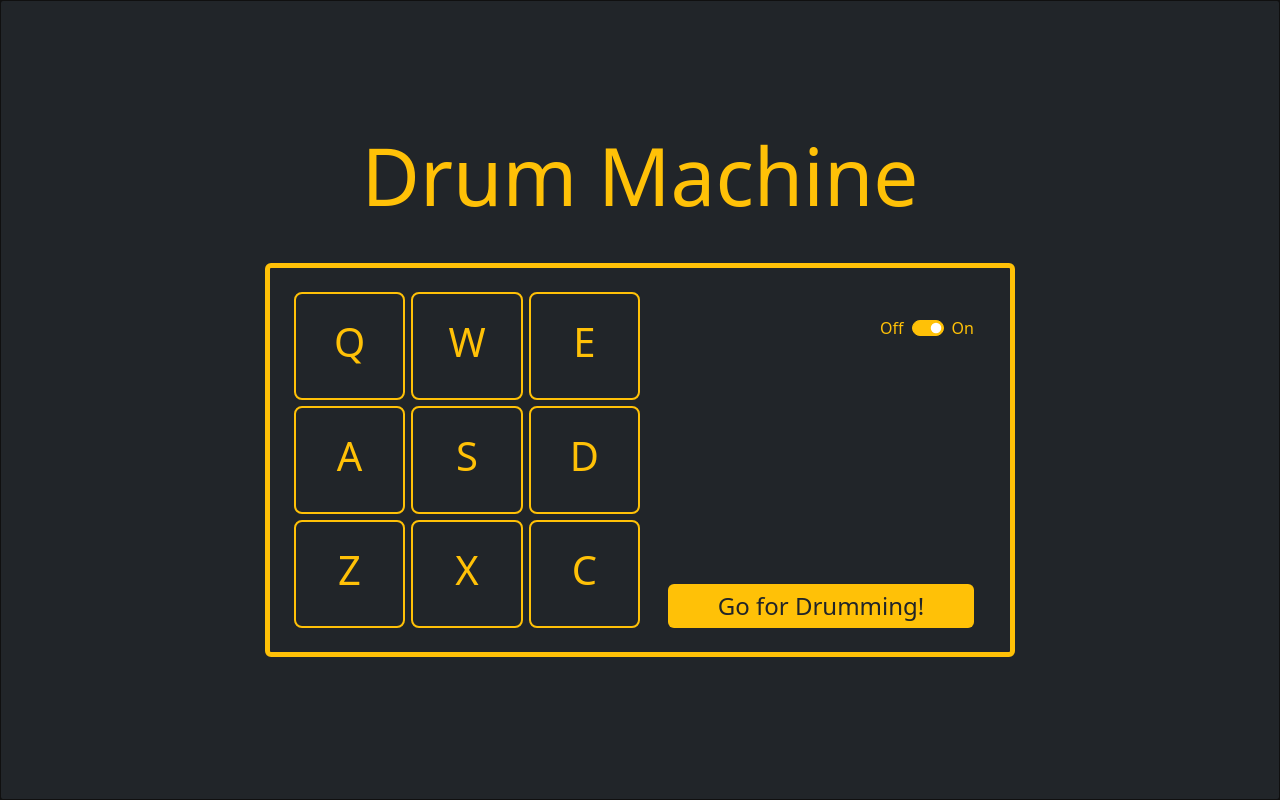
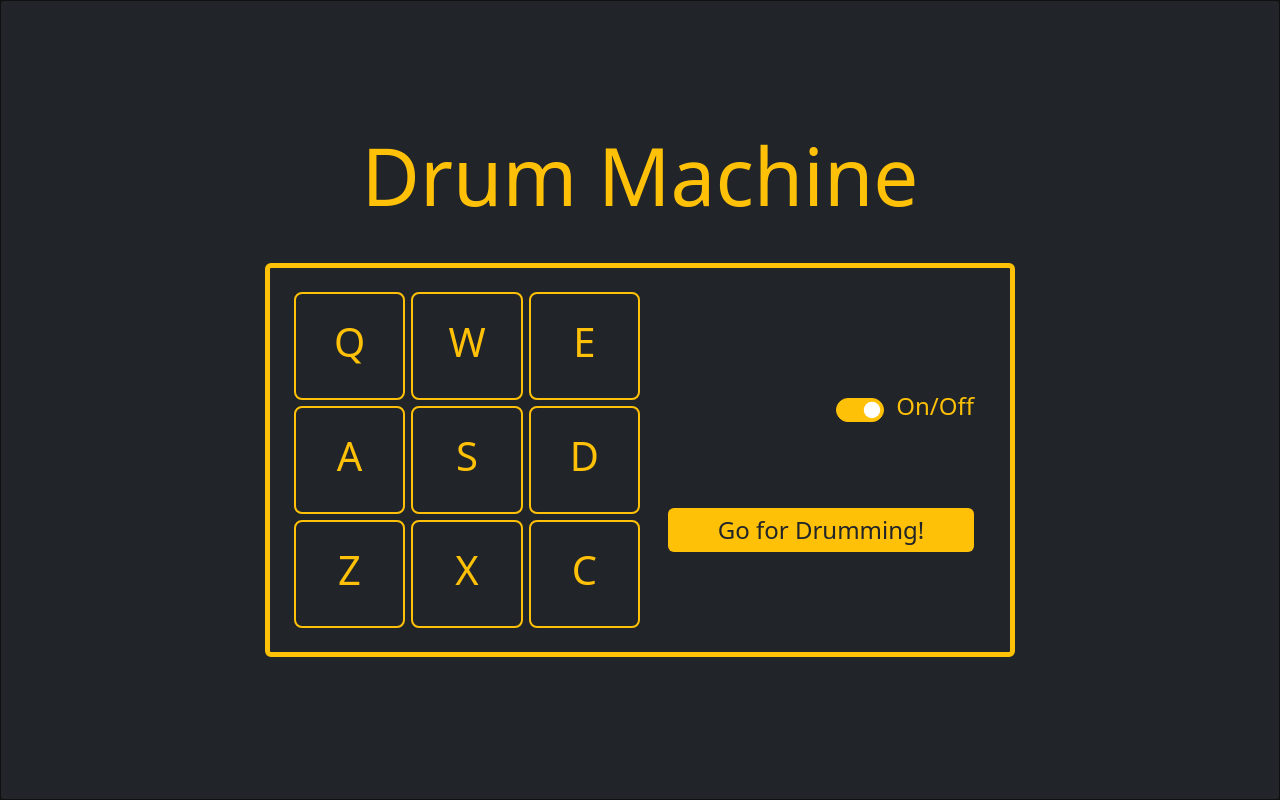
Before and after one commit to fstabel1773/freeCodeCamp_DrumMachine, a React (Vite) app: page / in a window 1280 px wide. Built offline with nearby package versions, Linux system fonts and the light colour scheme.

Commit message:
cleanup code

```diff
--- a/src/App.jsx
+++ b/src/App.jsx
@@ -44,8 +44,7 @@ function App() {
         className="drum-pad
           btn btn-lg btn-outline-warning
           border-2
-          py-4
-          "
+          py-4"
         onClick={() => handleDrum(drum.description)} >
         <audio
           id={drum.id}
@@ -58,22 +57,10 @@ function App() {
     )
   })
 
-  // necessary step for bootstrap-grid
-  // const drumPadRows = [0, 3, 6].map(num => {
-  //   return (
-  //     <div className="row border">
-  //       {drumPads.filter((drumPad, index) => {
-  //         return index >= num && index < num + 3
-  //       } )}
-  //     </div>
-  //   )
-  // })
-
   return (
     <div id="App-Wrapper" className="
       vh-100 bg-dark
-      d-flex justify-content-center align-items-center flex-column
-      "
+      d-flex justify-content-center align-items-center flex-column"
       tabIndex={0} ref={keyDown} onKeyDown={(event) => handleKeyDown(event)}>
 
       <h1 className="text-warning d-block mb-4 display-1"><b>Drum Machine</b></h1>
@@ -81,24 +68,28 @@ function App() {
         border border-5 border border-warning rounded
         d-flex align-items-center flex-column flex-md-row justify-content-around
         p-4 m-3
-        container
-        ">
+        container">
 
         <div id="drumpad-grid" className="w-50" ref={key}>
           {drumPads}
         </div>
 
-        <div id="setting-grid" className="h-100 w-50 mt-3 d-flex f-gap-2 flex-column justify-content-between container">
+        <div id="setting-grid" className="h-75 w-50 mt-3
+          d-flex flex-column justify-content-around
+          container">
 
           <div className="d-flex justify-content-end py-3">
-            <div className="text-warning me-2">Off</div>
-
-            <div className="form-check form-switch">
-              <input className="form-check-input opacity-10 bg-warning border border-warning" type="checkbox" role="switch" id="flexSwitchCheckDefault" ref={power} onChange={togglePower} checked={isOn ? true : false } ></input>
-              <label className="form-check-label" htmlFor="flexSwitchCheckDefault"></label>
-            </div>
-
-            <div className="text-warning">On</div>
+            <h4 className="form-check form-switch ">
+              <input
+                className="form-check-input opacity-10 bg-warning border border-warning"
+                type="checkbox" role="switch"
+                id="flexSwitchCheckDefault"
+                onChange={togglePower}
+                checked={isOn ? true : false } ></input>
+              <label
+                className="form-check-label text-warning"
+                htmlFor="flexSwitchCheckDefault">On/Off</label>
+            </h4>
           </div>
 
           <h4 id="display" className="text-dark text-center bg-warning ms-3 py-2 rounded lh-2 ">
```
